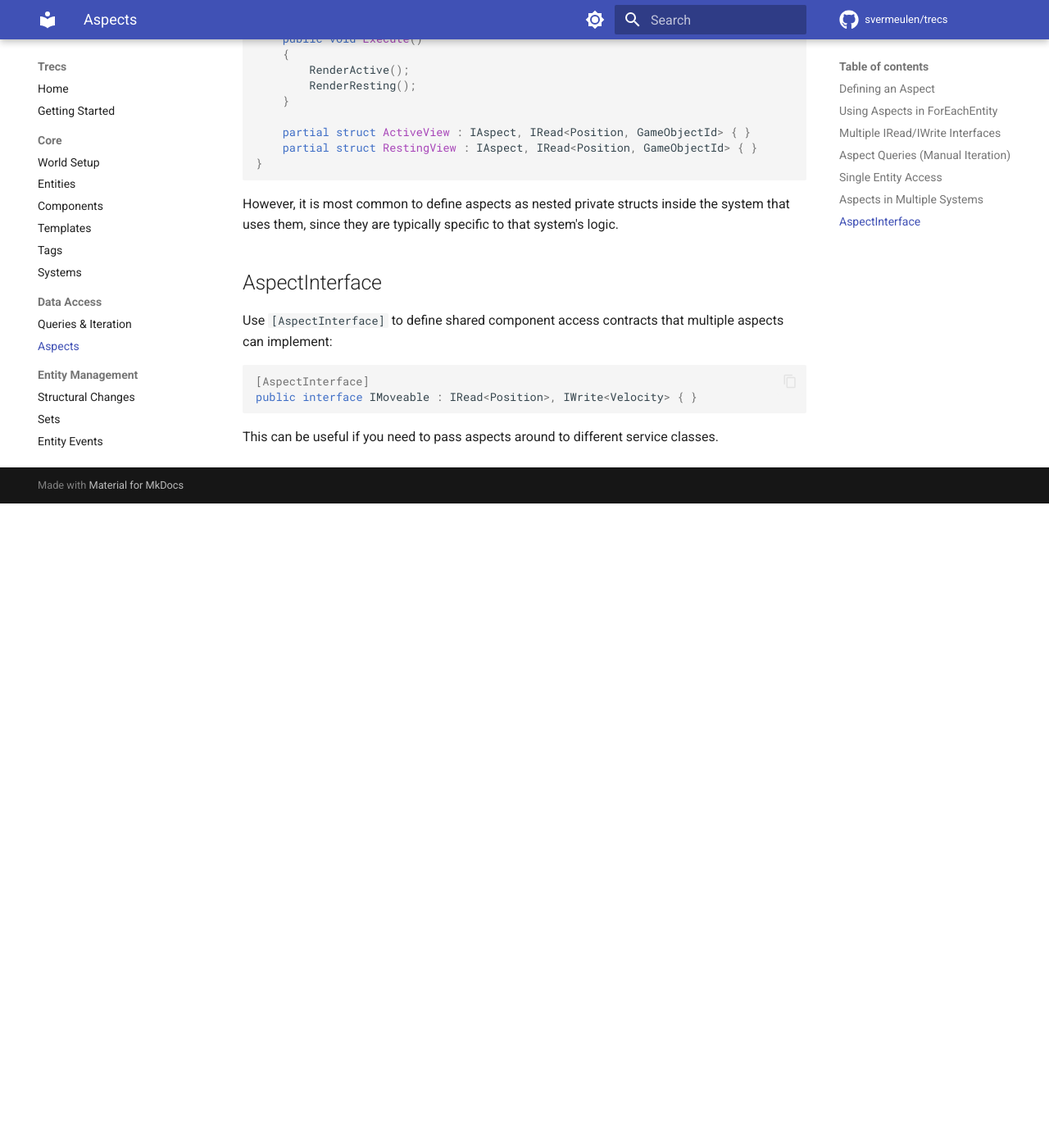
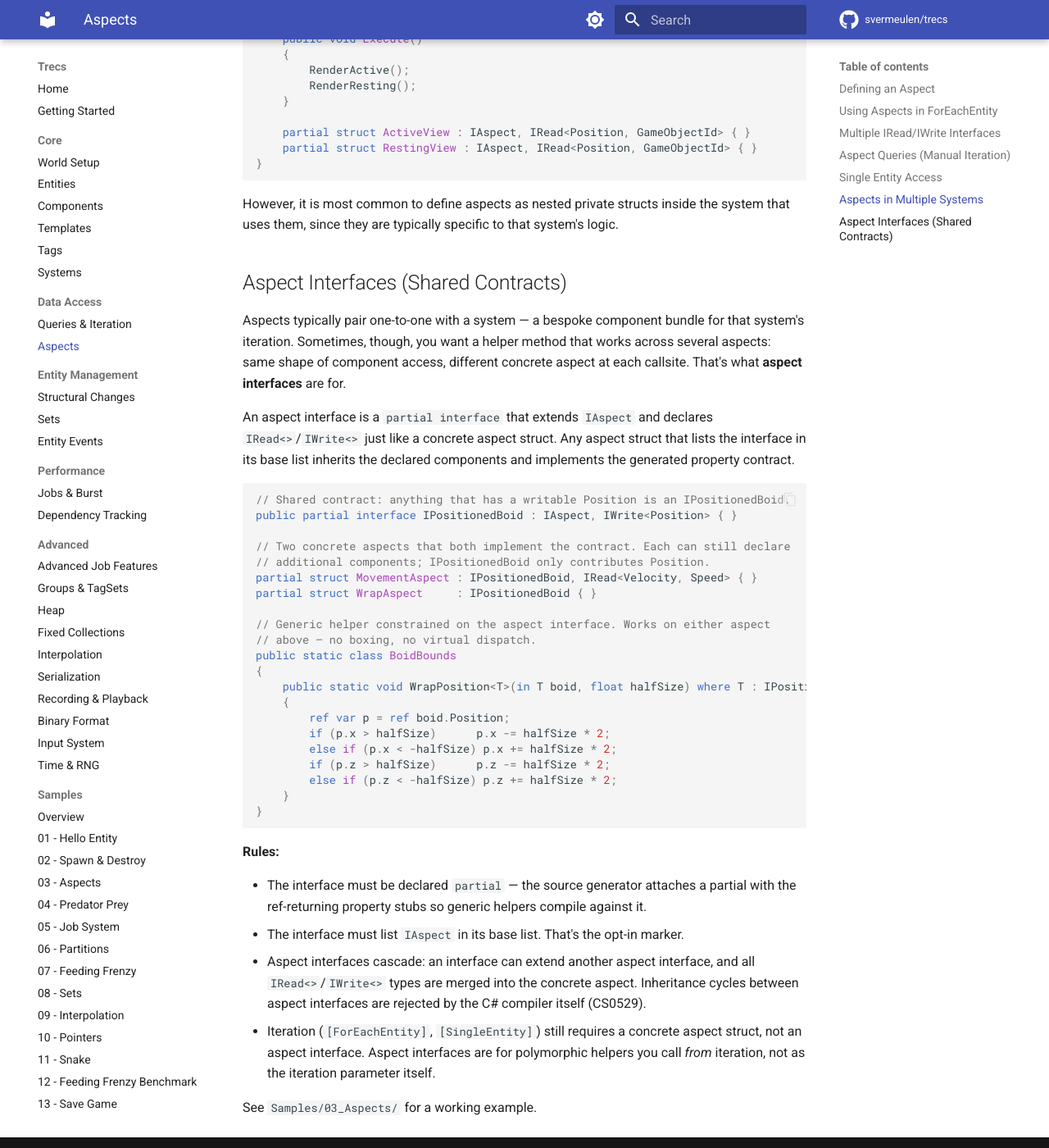
Before and after one commit to svermeulen/trecs, an MkDocs documentation site: the page built from docs/data-access/aspects.md, in a window 1280 px wide and 1400 px high, scrolled down 2488 px. Shown: the whole window at 82% size. Built offline with MkDocs 1.6.1 and Material for MkDocs 9.7.7, drawn with Linux system fonts in a browser that asks for light colours; comment, search, counter and statistics services are not loaded; before the commit the page ends 3102 px from its top, so only the background shows below that.

Commit message:
docs: update aspect-interface guidance for the IAspect-marker redesign
Aspect interfaces now opt in by listing Trecs.IAspect in the base list
rather than by [AspectInterfaceAttribute]. Rewrites the AspectInterface
section of data-access/aspects.md with the new syntax, rules, and a
worked example modeled on the 03_Aspects sample. Updates the 03-aspects
sample page to reflect the BoidBounds helper + IPositionedBoid aspect
interface introduced in the sample code.

Co-Authored-By: Claude Opus 4.7 (1M context) <noreply@anthropic.com>

````diff
--- a/docs/data-access/aspects.md
+++ b/docs/data-access/aspects.md
@@ -115,13 +115,41 @@ public partial class RenderSystem : ISystem
 
 However, it is most common to define aspects as nested private structs inside the system that uses them, since they are typically specific to that system's logic.
 
-## AspectInterface
+## Aspect Interfaces (Shared Contracts)
 
-Use `[AspectInterface]` to define shared component access contracts that multiple aspects can implement:
+Aspects typically pair one-to-one with a system — a bespoke component bundle for that system's iteration. Sometimes, though, you want a helper method that works across several aspects: same shape of component access, different concrete aspect at each callsite. That's what **aspect interfaces** are for.
+
+An aspect interface is a `partial interface` that extends `IAspect` and declares `IRead<>`/`IWrite<>` just like a concrete aspect struct. Any aspect struct that lists the interface in its base list inherits the declared components and implements the generated property contract.
 
 ```csharp
-[AspectInterface]
-public interface IMoveable : IRead<Position>, IWrite<Velocity> { }
+// Shared contract: anything that has a writable Position is an IPositionedBoid.
+public partial interface IPositionedBoid : IAspect, IWrite<Position> { }
+
+// Two concrete aspects that both implement the contract. Each can still declare
+// additional components; IPositionedBoid only contributes Position.
+partial struct MovementAspect : IPositionedBoid, IRead<Velocity, Speed> { }
+partial struct WrapAspect     : IPositionedBoid { }
+
+// Generic helper constrained on the aspect interface. Works on either aspect
+// above — no boxing, no virtual dispatch.
+public static class BoidBounds
+{
+    public static void WrapPosition<T>(in T boid, float halfSize) where T : IPositionedBoid
+    {
+        ref var p = ref boid.Position;
+        if (p.x > halfSize)      p.x -= halfSize * 2;
+        else if (p.x < -halfSize) p.x += halfSize * 2;
+        if (p.z > halfSize)      p.z -= halfSize * 2;
+        else if (p.z < -halfSize) p.z += halfSize * 2;
+    }
+}
 ```
 
-This can be useful if you need to pass aspects around to different service classes.
+**Rules:**
+
+- The interface must be declared `partial` — the source generator attaches a partial with the ref-returning property stubs so generic helpers compile against it.
+- The interface must list `IAspect` in its base list. That's the opt-in marker.
+- Aspect interfaces cascade: an interface can extend another aspect interface, and all `IRead<>`/`IWrite<>` types are merged into the concrete aspect. Inheritance cycles between aspect interfaces are rejected by the C# compiler itself (CS0529).
+- Iteration (`[ForEachEntity]`, `[SingleEntity]`) still requires a concrete aspect struct, not an aspect interface. Aspect interfaces are for polymorphic helpers you call *from* iteration, not as the iteration parameter itself.
+
+See `Samples/03_Aspects/` for a working example.
````
Also changed, not shown: docs/samples/03-aspects.md (+28 -8 lines).
